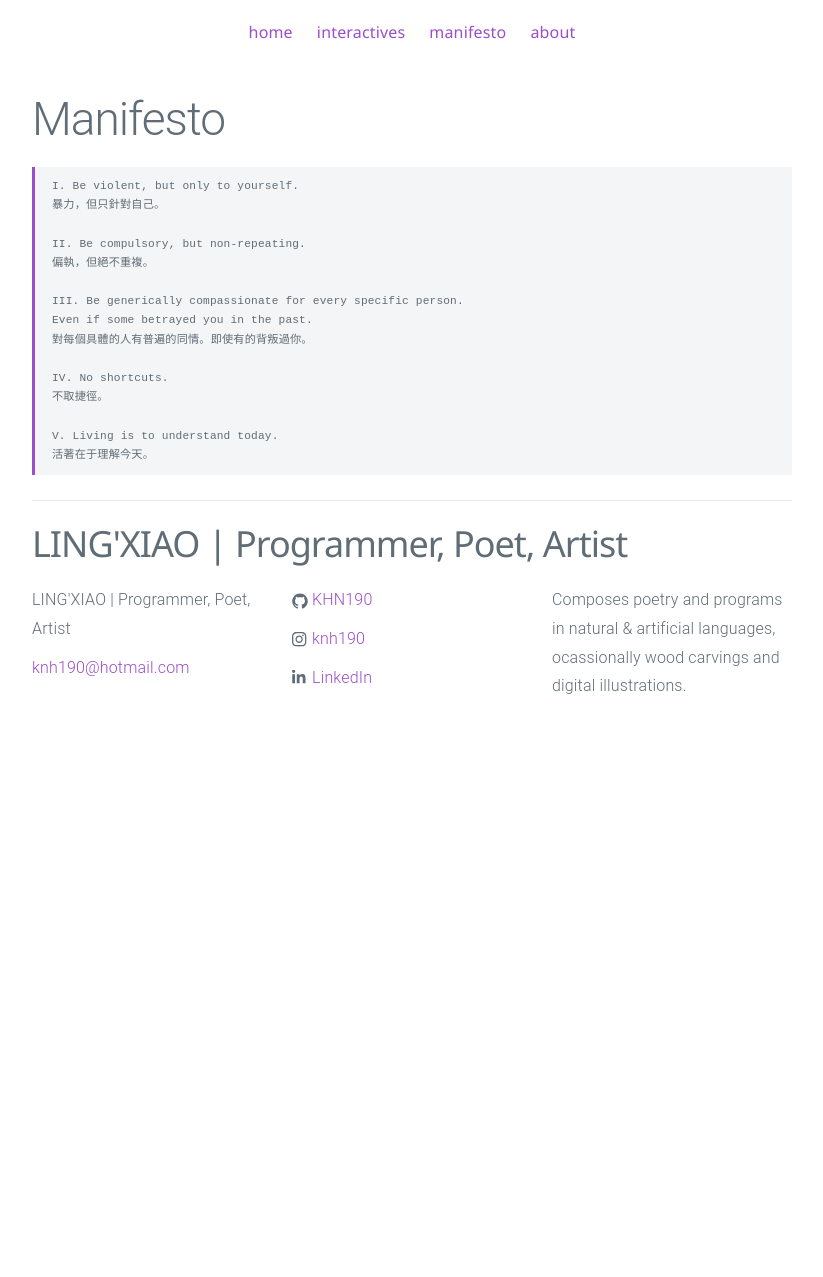
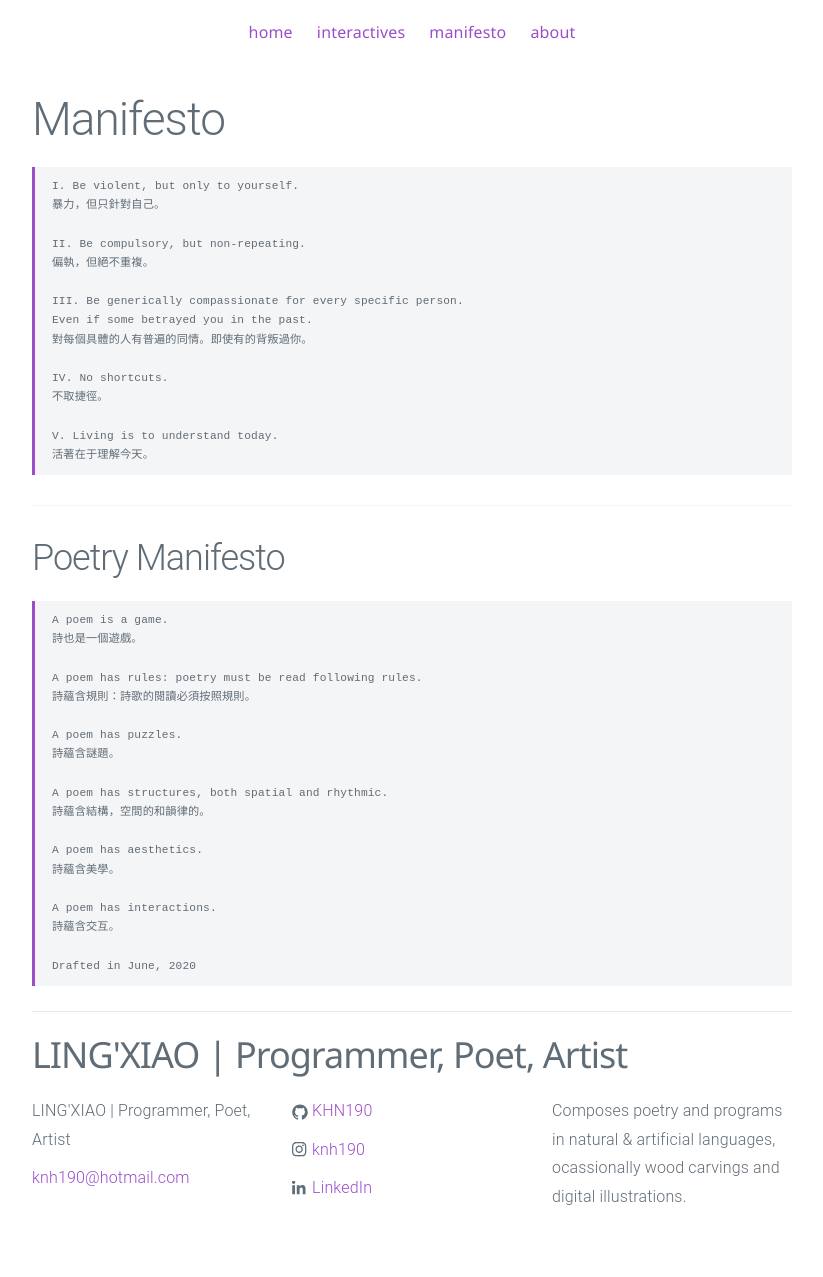
Before and after one commit to KHN190/khn190.github.io, a Jekyll site: the page built from manifesto.md, in a window 1280 px wide. Shown: the whole page, without its empty margins (228-1051 px from the left). Built offline with Jekyll 4.4.1, drawn with Linux system fonts in a browser that asks for light colours; before the commit the page ends 900 px from its top, so only the background shows below that.

Commit message:
update manifesto.

```diff
--- a/_includes/header.html
+++ b/_includes/header.html
@@ -16,6 +16,7 @@
       <li class="nav-item"><a href="{{ site.baseurl }}/">home</a></li>
       <li class="nav-item"><a href="{{ site.baseurl }}/machine">interactives</a></li>
       <li class="nav-item"><a href="{{ site.baseurl }}/manifesto">manifesto</a></li>
+      <!-- <li class="nav-item"><a href="{{ site.baseurl }}/thoughts">thoughts</a></li> -->
       <li class="nav-item"><a href="{{ site.baseurl }}/about">about</a></li>
     </ul>
   </nav>
--- a/manifesto.md
+++ b/manifesto.md
@@ -19,3 +19,27 @@ permalink: /manifesto/
 
 	V. Living is to understand today.
 	活著在于理解今天。
+
+---
+
+## Poetry Manifesto
+
+	A poem is a game.
+	詩也是一個遊戲。
+
+	A poem has rules: poetry must be read following rules.
+	詩蘊含規則：詩歌的閱讀必須按照規則。
+
+	A poem has puzzles.
+	詩蘊含謎題。
+
+	A poem has structures, both spatial and rhythmic.
+	詩蘊含結構，空間的和韻律的。
+
+	A poem has aesthetics.
+	詩蘊含美學。
+
+	A poem has interactions.
+	詩蘊含交互。
+
+	Drafted in June, 2020
```
Also changed, not shown: _includes/thoughts.html (added, +13 -0 lines), _posts/2022-01-02-picoware.md (+2 -2 lines).
